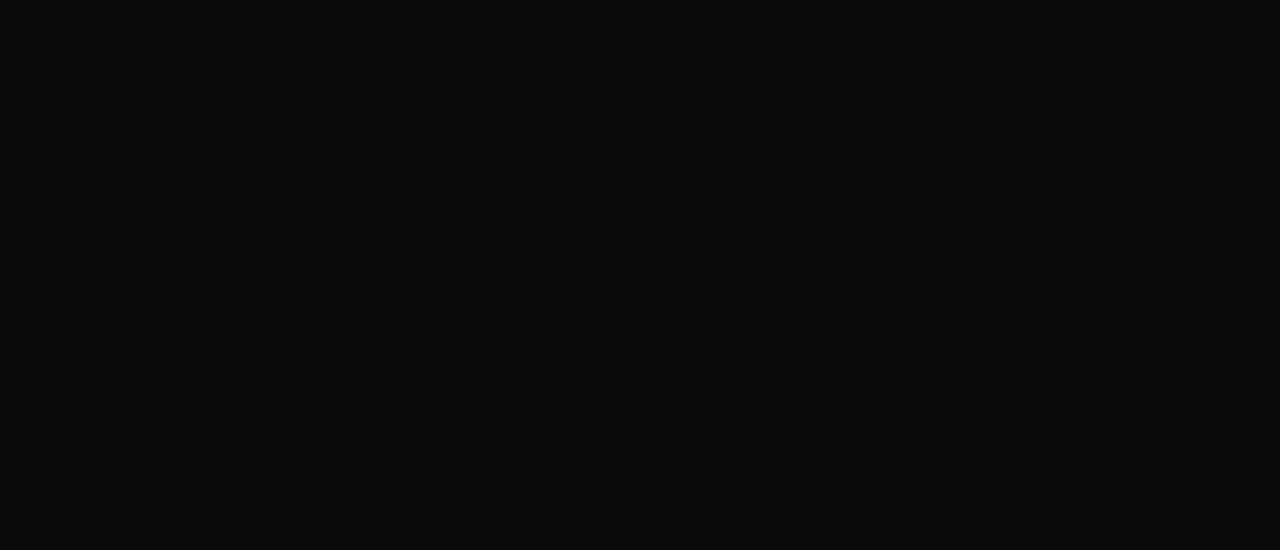
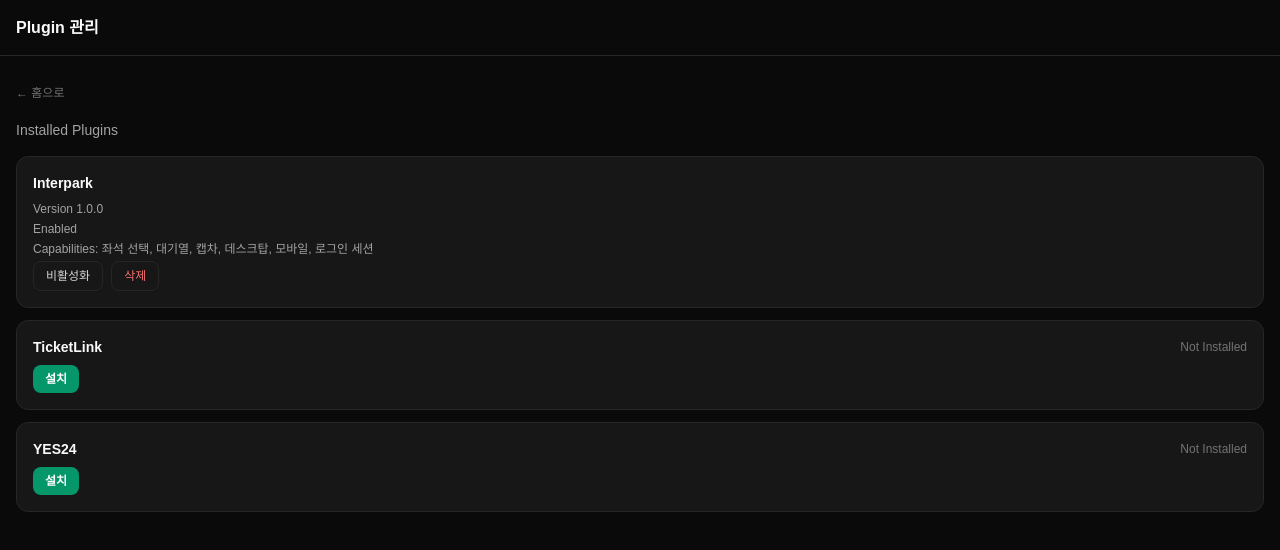
Before and after one commit to parkviewhappy-cmyk/fastreserve, a React (Vite) app: page /plugin in a window 1280 px wide. Before the commit this address had no page. Shown: the top 550 px of the page. Built offline with nearby package versions, Linux system fonts and the light colour scheme; a web font is replaced by a local one.

Commit message:
feat: add plugin settings screen and route

```diff
--- a/src/App.tsx
+++ b/src/App.tsx
@@ -4,9 +4,10 @@
 import ReservationDetail from '@/pages/ReservationDetail'
 import SiteSettings from '@/pages/SiteSettings'
 import Simulation from '@/pages/Simulation'
+import PluginSettings from '@/pages/PluginSettings'
 
 /**
- * Sprint 6: Simulation Mode(/simulation) 라우트를 추가한다.
+ * Sprint 7: Plugin 관리(/plugin) 라우트를 추가한다.
  * 이후 Sprint에서 History, Setting 라우트를 추가한다.
  */
 function App() {
@@ -17,6 +18,7 @@
       <Route path="/reservation/:id" element={<ReservationDetail />} />
       <Route path="/site" element={<SiteSettings />} />
       <Route path="/simulation" element={<Simulation />} />
+      <Route path="/plugin" element={<PluginSettings />} />
     </Routes>
   )
 }
--- /dev/null
+++ b/src/pages/PluginSettings/PluginSettings.tsx
@@ -0,0 +1,149 @@
+import { useState } from 'react'
+import { Link } from 'react-router-dom'
+import Header from '@/components/layout/Header'
+import { useToast } from '@/hooks/useToast'
+import { SiteType } from '@/types/reservation'
+import { pluginManager } from '@/domain/pluginManager'
+import type { PluginRecord } from '@/domain/pluginRegistry'
+import { formatVersion, getCapabilityLabel } from '@/domain/plugin'
+
+/** Plugin Settings 화면에 표시할 사이트 목록. PM 지시 화면 구성(Interpark/TicketLink/YES24)과 동일하다. */
+const PLUGIN_SITES: SiteType[] = [
+  SiteType.Interpark,
+  SiteType.TicketLink,
+  SiteType.Yes24,
+]
+
+const SITE_LABELS: Record<SiteType, string> = {
+  [SiteType.Interpark]: 'Interpark',
+  [SiteType.TicketLink]: 'TicketLink',
+  [SiteType.Yes24]: 'YES24',
+  [SiteType.JinAir]: 'JinAir',
+  [SiteType.Custom]: '기타',
+}
+
+/**
+ * Plugin Settings 화면 (/plugin).
+ * Plugin Manager를 통해 설치된 Plugin 목록/버전/활성화 상태/Capability를 보여주고,
+ * 설치/삭제/활성화/비활성화를 수행한다.
+ *
+ * PM 지시(Sprint 7): TicketLink/YES24는 아직 Plugin이 구현되지 않았으므로
+ * "Not Installed" 상태로 표시하고, 설치를 시도하면 안내만 한다(실제 설치되지 않음).
+ */
+function PluginSettings() {
+  const { showToast } = useToast()
+  const [records, setRecords] = useState<PluginRecord[]>(pluginManager.list())
+
+  function refresh() {
+    setRecords(pluginManager.list())
+  }
+
+  function handleInstall(site: SiteType) {
+    const record = pluginManager.register(site)
+    if (!record) {
+      showToast('아직 지원하지 않는 사이트입니다 (Plugin 미구현)', 'error')
+      return
+    }
+    refresh()
+    showToast('Plugin을 설치했습니다', 'success')
+  }
+
+  function handleToggle(site: SiteType, enabled: boolean) {
+    if (enabled) {
+      pluginManager.disable(site)
+    } else {
+      pluginManager.enable(site)
+    }
+    refresh()
+  }
+
+  function handleRemove(site: SiteType) {
+    pluginManager.remove(site)
+    refresh()
+    showToast('Plugin을 삭제했습니다', 'info')
+  }
+
+  return (
+    <div className="flex min-h-screen flex-col">
+      <Header title="Plugin 관리" />
+
+      <main className="flex-1 space-y-4 px-4 py-6">
+        <Link to="/" className="text-xs text-neutral-500 hover:text-neutral-300">
+          ← 홈으로
+        </Link>
+
+        <h2 className="text-sm font-medium text-neutral-400">
+          Installed Plugins
+        </h2>
+
+        <div className="space-y-3">
+          {PLUGIN_SITES.map((site) => {
+            const record = records.find((r) => r.site === site)
+            const capabilities = pluginManager.getCapabilities(site)
+
+            return (
+              <div
+                key={site}
+                className="rounded-xl border border-neutral-800 bg-neutral-900 p-4"
+              >
+                <div className="flex items-center justify-between">
+                  <h3 className="text-sm font-semibold text-neutral-50">
+                    {SITE_LABELS[site]}
+                  </h3>
+                  {!record && (
+                    <span className="text-xs text-neutral-500">
+                      Not Installed
+                    </span>
+                  )}
+                </div>
+
+                {record ? (
+                  <div className="mt-2 space-y-1">
+                    <p className="text-xs text-neutral-400">
+                      Version {formatVersion(record.version)}
+                    </p>
+                    <p className="text-xs text-neutral-400">
+                      {record.enabled ? 'Enabled' : 'Disabled'}
+                    </p>
+                    <p className="text-xs text-neutral-400">
+                      Capabilities:{' '}
+                      {capabilities.length > 0
+                        ? capabilities.map(getCapabilityLabel).join(', ')
+                        : '-'}
+                    </p>
+                    <div className="mt-2 flex gap-2">
+                      <button
+                        type="button"
+                        onClick={() => handleToggle(site, record.enabled)}
+                        className="rounded-lg border border-neutral-800 px-3 py-1.5 text-xs font-medium text-neutral-300 transition-colors hover:bg-neutral-800"
+                      >
+                        {record.enabled ? '비활성화' : '활성화'}
+                      </button>
+                      <button
+                        type="button"
+                        onClick={() => handleRemove(site)}
+                        className="rounded-lg border border-neutral-800 px-3 py-1.5 text-xs font-medium text-red-400 transition-colors hover:bg-neutral-800"
+                      >
+                        삭제
+                      </button>
+                    </div>
+                  </div>
+                ) : (
+                  <button
+                    type="button"
+                    onClick={() => handleInstall(site)}
+                    className="mt-2 rounded-lg bg-primary-600 px-3 py-1.5 text-xs font-semibold text-white transition-colors hover:bg-primary-700"
+                  >
+                    설치
+                  </button>
+                )}
+              </div>
+            )
+          })}
+        </div>
+      </main>
+    </div>
+  )
+}
+
+export default PluginSettings
--- /dev/null
+++ b/src/pages/PluginSettings/index.ts
@@ -0,0 +1 @@
+export { default } from './PluginSettings'
```
